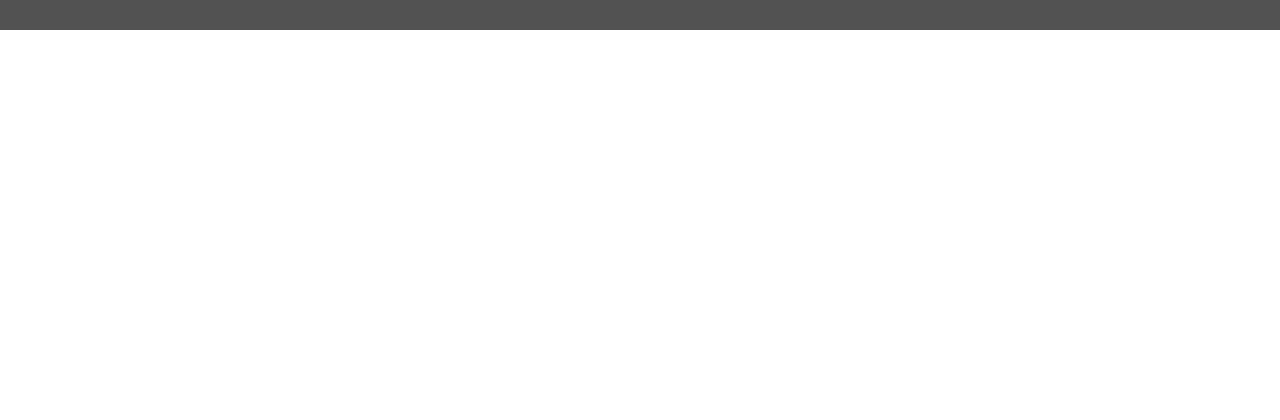
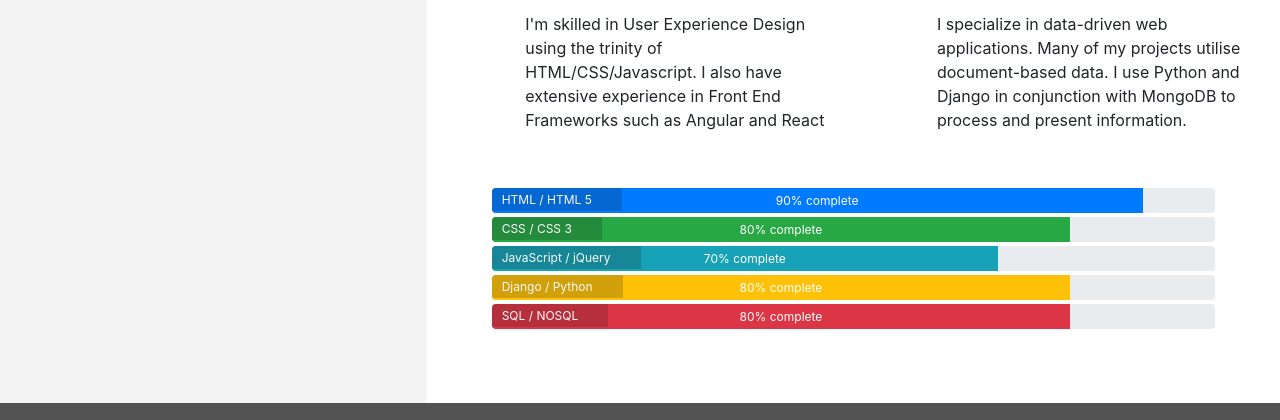
Before and after one commit to christine-gk416/resume-mini-project, a plain HTML site: page resume.html in a window 1280 px wide. Shown: the part 499-919 px from the top of the page. Before the commit the page ends 800 px from the top, so only its background shows below. Drawn offline with nearby package versions, Linux system fonts and the light colour scheme.

Commit message:
Added Skills and Progress bars to the Resume page. Also styled this page and progress bars in css file

```diff
--- a/assets/css/style.css
+++ b/assets/css/style.css
@@ -258,3 +258,24 @@ footer {
     position: relative;
     width: 60%;
 }
+
+/*----Skills*/
+
+.progress {
+    position: relative;
+    height: 25px;
+    margin-bottom: 4px;
+}
+
+.progress-type {
+    position: absolute;
+    left: 0px;
+    font-weight: 400;
+    padding: 3px 30px 2px 10px;
+    color: #fafafa;
+    background-color: rgba(25,25,25,0.2);
+}
+
+.progress-section {
+    margin: 40px 20px;
+}
--- a/resume.html
+++ b/resume.html
@@ -66,7 +66,122 @@
     </header>
     <!--Header-->
 
-    <section>
+    <section class="container-fluid">
+
+        <div class="row">
+
+            <!--Work History-->
+
+            <div class="col-md-4 bg-color-personal-info section-column">
+                <div class="row">
+                    <div class="col-12">
+                        <h3 class="section-heading uppercase">Work History</h3>
+                    </div>
+                </div>
+
+
+
+            </div>
+
+
+            <!--Work History-->
+
+            <!--My Skills-->
+
+            <div class="col-md-8 bg-color-three-reasons section-column">
+
+                <div class="row">
+                    <div class="col">
+                        <h3 class="section-heading uppercase">My Skills</h3>
+                    </div>
+                </div>
+
+                <div class="row">
+
+                    <div class="col-10 offset-1 offset-sm-0 col-sm-4 col-md-6">
+                        <div class="row">
+                            <div class="col-2">
+                                <i class="three-reasons-icon fa fa-tv" aria-hidden="true"></i>
+                            </div>
+                            <div class="col-10">
+                                <h4 class="three-reasons-heading uppercase">Front End</h4>
+                                <p>
+                                    I'm skilled in User Experience Design using the trinity of HTML/CSS/Javascript.
+                                    I also have extensive experience in Front End Frameworks such as Angular and React
+                                </p>
+                            </div>
+                        </div>
+                    </div>
+
+                    <div class="col-10 offset-1 offset-sm-0 col-sm-4 col-md-6">
+                        <div class="row">
+                            <div class="col-2">
+                                <i class="three-reasons-icon fas fa-cogs" aria-hidden="true"></i>
+                            </div>
+                            <div class="col-10">
+                                <h4 class="three-reasons-heading uppercase">Backend</h4>
+                                <p>
+                                    I specialize in data-driven web applications.
+                                    Many of my projects utilise document-based data.
+                                    I use Python and Django in conjunction with MongoDB to process and present information.
+                                </p>
+                            </div>
+                        </div>
+                    </div>
+
+                </div>
+
+                <!--Progress Bars-->
+
+                <div class="row progress-section">
+                    <div class="col">
+
+                        <div class="progress">
+                            <div class="progress-bar" role="progressbar" aria-valuenow="90" aria-valuemin="0" aria-valuemax="100" style="width:90%">
+                                <span sr-only>90% complete</span>
+                            </div>
+                            <span class="progress-type">HTML / HTML 5</span>
+                        </div>
+
+                        <div class="progress">
+                            <div class="progress-bar bg-success" role="progressbar" aria-valuenow="80" aria-valuemin="0" aria-valuemax="100" style="width:80%">
+                                <span sr-only>80% complete</span>
+                            </div>
+                            <span class="progress-type">CSS / CSS 3</span>
+                        </div>
+
+                        <div class="progress">
+                            <div class="progress-bar bg-info" role="progressbar" aria-valuenow="70" aria-valuemin="0" aria-valuemax="100" style="width:70%">
+                                <span sr-only>70% complete</span>
+                            </div>
+                            <span class="progress-type">JavaScript / jQuery</span>
+                        </div>
+
+                        <div class="progress">
+                            <div class="progress-bar bg-warning" role="progressbar" aria-valuenow="80" aria-valuemin="0" aria-valuemax="100" style="width:80%">
+                                <span sr-only>80% complete</span>
+                            </div>
+                            <span class="progress-type">Django / Python</span>
+                        </div>
+
+                        <div class="progress">
+                            <div class="progress-bar bg-danger" role="progressbar" aria-valuenow="80" aria-valuemin="0" aria-valuemax="100" style="width:80%">
+                                <span sr-only>80% complete</span>
+                            </div>
+                            <span class="progress-type">SQL / NOSQL </span>
+                        </div>
+
+                    </div>
+                </div>
+
+                    <!--Progress Bars-->
+
+                <!--My Skills-->
+
+
+
+            </div>
+        </div>
 
     </section>
 
```
Also changed, not shown: contact.html (+1 -1 lines).
